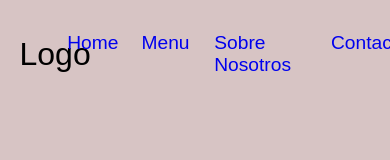
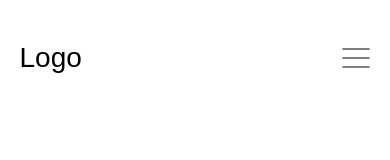
Before and after one commit to nikomurray/home-template-v1, a plain HTML site: page index.html in a window 390 px wide. Drawn offline with Linux system fonts and the light colour scheme.

Commit message:
add menu icon

```diff
--- a/index.html
+++ b/index.html
@@ -4,7 +4,7 @@
     <meta charset="UTF-8" />
     <meta name="viewport" content="width=device-width, initial-scale=1.0" />
     <title>Pizzeria DelValle</title>
-    <link rel="stylesheet" href="style.css">
+    <link rel="stylesheet" href="style.css" />
   </head>
   <body>
     <div class="home">
@@ -16,7 +16,8 @@
             <a href="#">Menu</a>
             <a href="#">Sobre Nosotros</a>
             <a href="#">Contacto</a>
-        </nav>
+          </nav>
+          <div class="drop-nav-btn"><img src="./img/menu.svg" alt="menu icon" width="30" height="30"></div>
         </header>
       </div>
     </div>
--- a/style.css
+++ b/style.css
@@ -47,7 +47,6 @@ a {
 .home {
     width: 100%;
     height: 100vh;
-    background-color: rgb(215, 196, 196);
 }
 
 .container {
@@ -58,7 +57,7 @@ a {
 
 /* HEADER */
 header {
-    padding: 2rem 0;
+    padding: 3rem 0;
     display: flex;
     justify-content: space-between;
     align-items: center;
@@ -74,3 +73,29 @@ header nav {
     gap: 3rem;
     font-size: 1.2rem;
 }
+
+nav a {
+    color: #000;
+    transition: all 0.2s;
+}
+
+nav a:hover {
+    opacity: 0.7;
+}
+
+header .drop-nav-btn {
+    display: none;
+}
+
+@media screen and (max-width:700px) {
+    html {
+        font-size: 14px;
+    }
+
+    header nav {
+        display: none;
+    }
+    header .drop-nav-btn {
+        display: block;
+    }
+}
```
Also changed, not shown: img/menu.svg (added).
